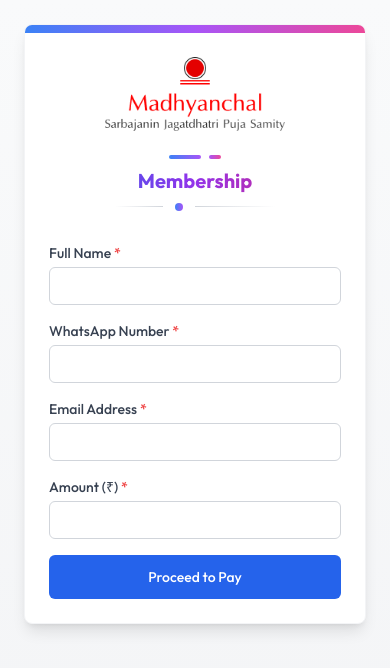
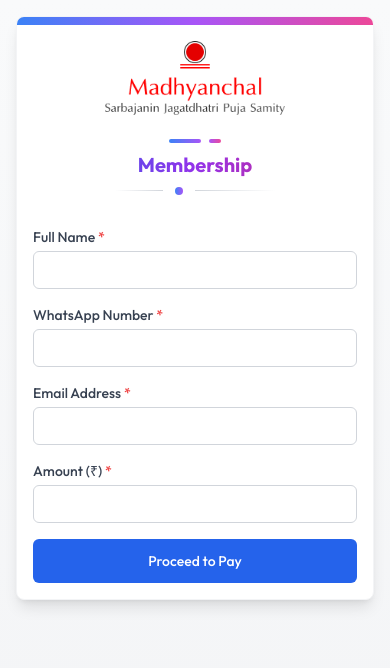
Before and after one commit to iamsayan/madhyanchal-website, a Next.js app: page /payment/membership in a window 390 px wide. Shown: the top 668 px of the page. Built offline with nearby package versions, Linux system fonts and the light colour scheme; no server answers.

Commit message:
added changes

```diff
--- a/src/app/(pages)/payment/layout.tsx
+++ b/src/app/(pages)/payment/layout.tsx
@@ -7,10 +7,10 @@
 
 export default function Layout({ children }: LayoutProps) {
     return (
-        <div className="p-6 md:py-10 bg-gradient-to-b from-gray-50 to-gray-100 min-h-screen">
+        <div className="p-4 md:py-10 bg-gradient-to-b from-gray-50 to-gray-100 min-h-screen">
             <div className="max-w-lg mx-auto bg-white rounded-lg shadow-lg overflow-hidden border border-gray-100">
                 <div className="h-2 bg-gradient-to-r from-blue-500 via-purple-500 to-pink-500"></div>
-                <div className="p-6 md:p-8">
+                <div className="p-4 md:p-8">
                     <div className="flex justify-center mb-6">
                         <Image
                             src={logo}
--- a/src/app/(pages)/payment/t-shirt/page.tsx
+++ b/src/app/(pages)/payment/t-shirt/page.tsx
@@ -46,6 +46,11 @@
                     ]}
                     options={{
                         height: 500,
+                        breakpoints: {
+                            640: {
+                                height: 300,
+                            },
+                        },
                     }}
                 />
             </div>
--- a/src/components/razorpay-t-shirt.tsx
+++ b/src/components/razorpay-t-shirt.tsx
@@ -157,7 +157,6 @@
                 },
                 send_sms_hash: true,
             };
-            console.log(options);
 
             const razorpay = new window.Razorpay(options);
             razorpay.on('payment.failed', function (response: any) {
@@ -280,12 +279,12 @@
                         {Object.entries(T_SHIRT_DATA).map(([size, data]) => (
                             <div key={size} className="flex items-center justify-between p-3 border rounded-md">
                                 <div>
-                                    <p className="font-medium">{data.name} (₹{data.price.toFixed(2)})</p>
-                                    <p className="text-sm text-gray-500">{data.description}</p>
+                                    <p className="font-medium">{data.name} - ₹{data.price.toFixed(2)}</p>
+                                    <p className="text-xs text-gray-500">{data.description}</p>
                                 </div>
                                 <div className="flex items-center gap-2">
                                     <button type="button" onClick={() => adjustQuantity(size as keyof FormData, -1)} className="px-2 py-1 border rounded">-</button>
-                                    <span className="w-8 text-center">{formData[size as keyof FormData]}</span>
+                                    <span className="w-6 text-center">{formData[size as keyof FormData]}</span>
                                     <button type="button" onClick={() => adjustQuantity(size as keyof FormData, 1)} className="px-2 py-1 border rounded">+</button>
                                 </div>
                             </div>
@@ -293,11 +292,9 @@
                     </div>
                 </div>
 
-                <div className="border-t pt-4">
-                    <div className="flex justify-between items-center">
-                        <span className="text-lg font-medium">Total Amount:</span>
-                        <span className="text-lg font-bold">₹{calculateTotalAmount().toFixed(2)}</span>
-                    </div>
+                <div className="flex justify-between items-center">
+                    <span className="text-lg font-medium">Total Amount:</span>
+                    <span className="text-lg font-bold">₹{calculateTotalAmount().toFixed(2)}</span>
                 </div>
 
                 <button
```
